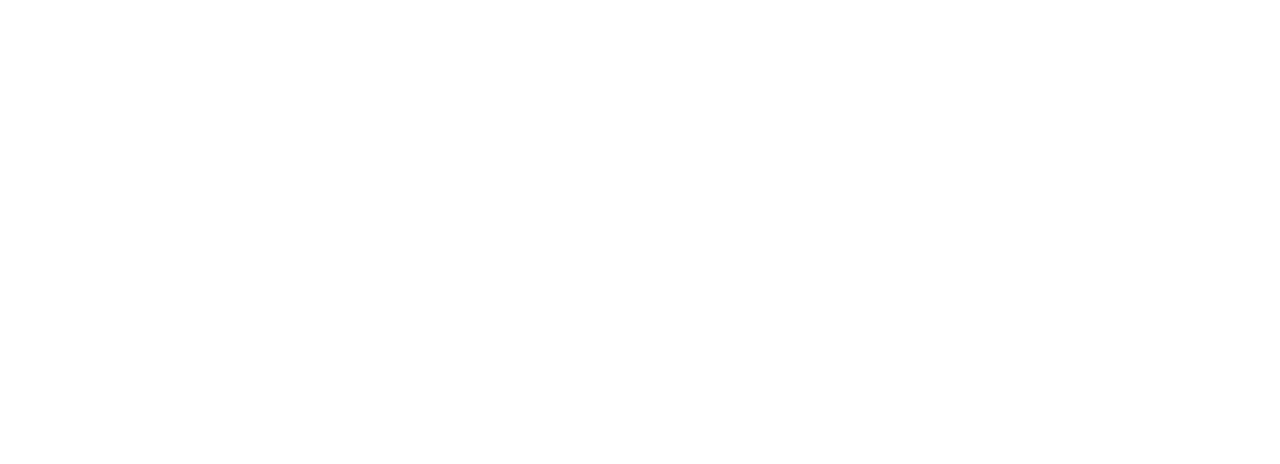
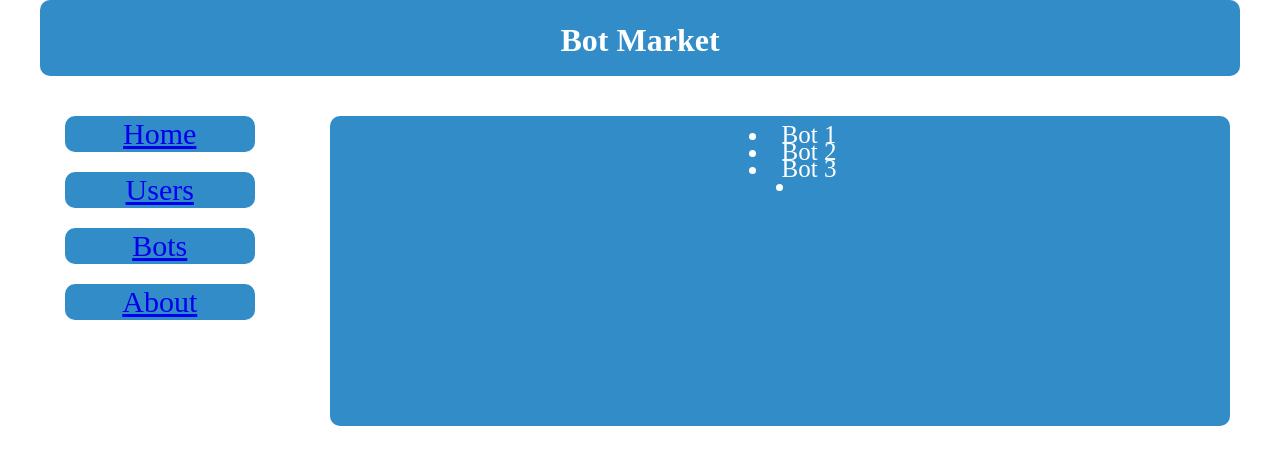
Before and after one commit to MaxLand13/webprogbase-lab1, a plain HTML site: page bots.html in a window 1280 px wide. Drawn offline with Linux system fonts and the light colour scheme.

Commit message:
simple style

```diff
--- a/bots.html
+++ b/bots.html
@@ -1,6 +1,33 @@
 <!doctype html>
 <html lang="en">
+
 <head>
-    <title>Bots</title>
+  <meta charset="utf-8">
+  <title>Bot Market</title>
+  <meta name="description" content="Bots Shop">
+  <meta name="autdor" content="Maxim Lando">
+  <link type="text/css" rel="stylesheet" href="stylesheets/style.css">
+  <link type="text/css" rel="stylesheet" href="stylesheets/table.css">
 </head>
+
+<body>
+  <div id="header">
+    <h1>Bot Market</h1>
+  </div>
+  <div id="main">
+    <div id="menu">
+      <span class="botton"><a href="index.html">Home</a></span>
+      <span class="botton"><a href="users.html">Users</a></span>
+      <span class="botton"><a href="bots.html">Bots</a></span>
+      <span class="botton"><a href="about.html">About</a></span>
+    </div>
+    <div id="content">
+      <li>Bot 1</li>
+      <li>Bot 2</li>
+      <li>Bot 3</li>
+      <li></li>
+    </div>
+  </div>
+</body>
+
 </html>
--- a/stylesheets/style.css
+++ b/stylesheets/style.css
@@ -0,0 +1,66 @@
+body
+{
+    width: 1200px;
+    margin: auto;
+}
+
+#header
+{
+    border-radius: 10px;
+    width: 100%;
+    background-color: rgb(50, 140, 200);
+    height: 75px;
+    color: rgb(255, 255, 255);
+    text-align: center;
+    padding-top: 1px;
+}
+
+#main
+{
+    width: 100%;
+    position: relative;
+    width: inherit;
+    top: 30px;
+}
+
+#menu
+{
+    background-color: rgb(255, 255, 255);
+    width: 250px;
+    height: 100%;
+    float: left;
+    position: relative;
+    font-size: 30px;
+}
+
+.botton
+{
+    border-radius: 10px;
+    position: relative;
+    margin: 10px;
+    margin-left: 10%;
+    margin-right: 10%;
+    width: 75%;
+    background-color: rgb(50, 140, 200);
+    color: rgb(255, 255, 255);
+    padding: 1px 1px;
+    text-align: center;
+    display: inline-block;
+}
+
+#content
+{
+    float : right;
+    position: relative;
+    height: 300px;
+    width: 75%;
+    background-color: rgb(50, 140, 200);
+    color: rgb(255, 255, 255);
+    border-radius: 10px;
+    text-align: center;
+    font-size: 25px;
+    margin: 10px;
+    text-indent: 25px;
+    line-height: 17px;
+    padding-top: 10px;
+}
--- /dev/null
+++ b/stylesheets/table.css
@@ -0,0 +1,6 @@
+table
+{
+    margin-top: 10px;
+    margin-left: 10px;
+    width: 95%;
+}
```
Also changed, not shown: index.html (+8 -6 lines), users.html (+8 -6 lines).
